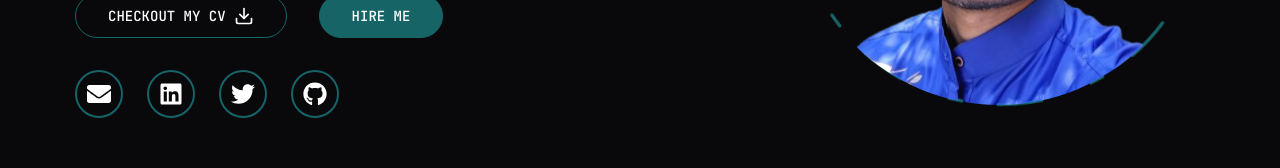
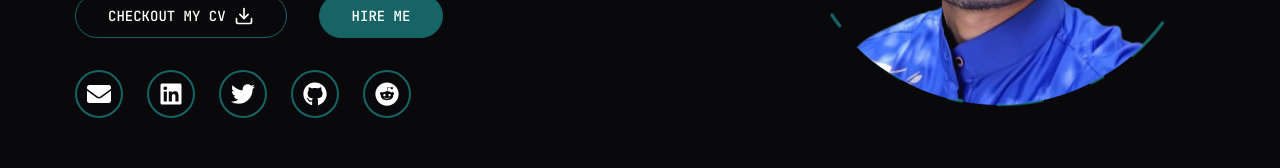
Before and after one commit to Coderx85/Portfolio, a Next.js app: page / in a window 1280 px wide. Shown: the part 414-582 px from the top of the page. Built offline with nearby package versions, Linux system fonts and the light colour scheme.

Commit message:
Add Reddit social link and enhance icon scaling effect

```diff
--- a/src/components/Social.tsx
+++ b/src/components/Social.tsx
@@ -5,6 +5,7 @@ import {
   FaLinkedin,
   FaTwitter,
   FaEnvelope,
+  FaReddit
  } from 'react-icons/fa'
 
 const SocialLink = [
@@ -27,6 +28,11 @@ const SocialLink = [
     name: "Github",
     icon: <FaGithub />,
     url: "https://github.com/coderx85",
+  },
+  {
+    name: "Reddit",
+    icon: <FaReddit />,
+    url: "https://www.reddit.com/user/coderx85",
   }
 ]
 
@@ -40,7 +46,7 @@ const Social = () => {
             hover:bg-accent hover:text-primary group hover:transition-all duration-500'
           href={link.url}
         >
-          <span className='text-2xl group-hover:scale-110'>
+          <span className='text-2xl group-hover:scale-150'>
             {link.icon}
           </span>
         </Link>
```
